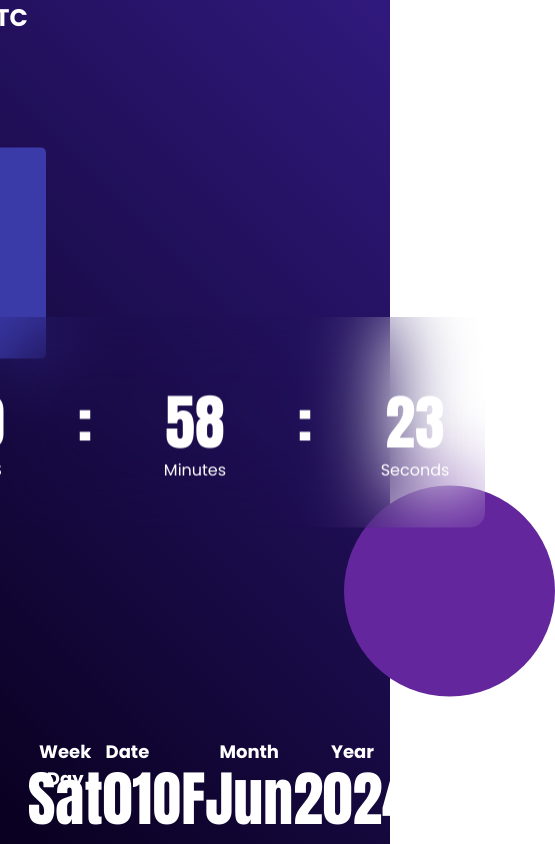
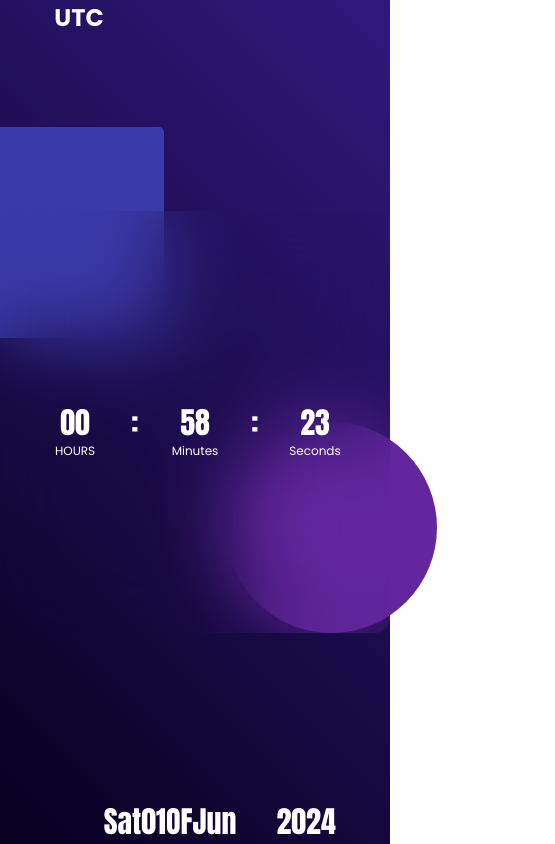
Before and after one commit to Regenshin/JS-Clock, a plain HTML site: page index.html in a window 390 px wide. Shown: the whole page, 555 px wide, since content can reach past the window. Drawn offline with Linux system fonts and the light colour scheme.

Commit message:
Update style.css

```diff
--- a/style.css
+++ b/style.css
@@ -131,6 +131,7 @@ font-size: 60px;
 .display > #day::before{
     content: 'Week Day';
     font-family: 'Poppins', sans-serif;
+    width: 80%;
     font-size: 30%;
     position: absolute;
     top: -15px;
@@ -177,3 +178,77 @@ font-size: 60px;
 
 
 }
+
+@media (max-width: 768px) {
+    .container {
+        width: 90%;
+        height: 40%;
+    }
+
+    .clockie span {
+        font-size: 40px;
+        width: 80px;
+    }
+
+    .display h1 {
+        font-size: 40px;
+        width: 50%;
+    }
+    .display>#month{
+        padding-right: 15px;
+    }
+    .container::before{
+        top: -20%;
+    }
+    .container::after{
+        top: 50%;
+    }
+    .display > #day::before,
+    .display > #dom::before,
+    .display > #month::before,
+    .display > #year::before{
+        font-size:12px ;
+        visibility: hidden;
+    }
+
+
+}
+
+@media (max-width: 480px) {
+    .container {
+        width: 100%;
+        height: 50%;
+    }
+
+    .clockie span {
+        font-size: 30px;
+        width: 60px;
+    }
+
+    .display h1 {
+        font-size: 30px;
+        width: auto;
+    }
+
+    .clockie > #hr::after,
+    .clockie > #min::after,
+    .clockie > #sec::after {
+        font-size: 12px;
+
+    }
+
+    .container::before{
+        bottom: 20%;
+    }
+    .display > #day::before,
+    .display > #dom::before,
+    .display > #month::before,
+    .display > #year::before{
+        font-size:10px ;
+        width: 95%;
+    }
+
+    .display>#month{
+        padding-right: 40px;
+    }
+}
```
